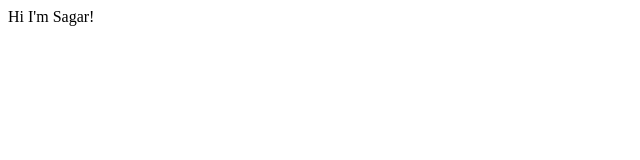
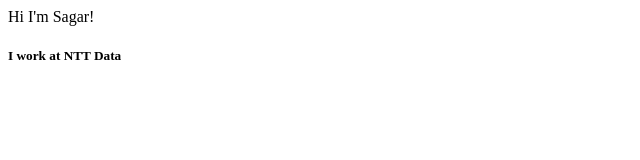
Before and after one commit to sagarrodge12/student-name-site, a plain HTML site: page index.html in a window 1280 px wide. Shown: the full height of the page, 0-640 px from the left. Drawn offline with Linux system fonts and the light colour scheme.

Commit message:
feat : added work info

```diff
--- a/index.html
+++ b/index.html
@@ -3,9 +3,10 @@
 <head>
     <meta charset="UTF-8">
     <meta name="viewport" content="width=device-width, initial-scale=1.0">
-    <title>Document</title>
+    <title>Sagar's-first-site</title>
 </head>
 <body>
     Hi I'm Sagar!
+    <h5>I work at NTT Data</h5>
 </body>
 </html>
```
